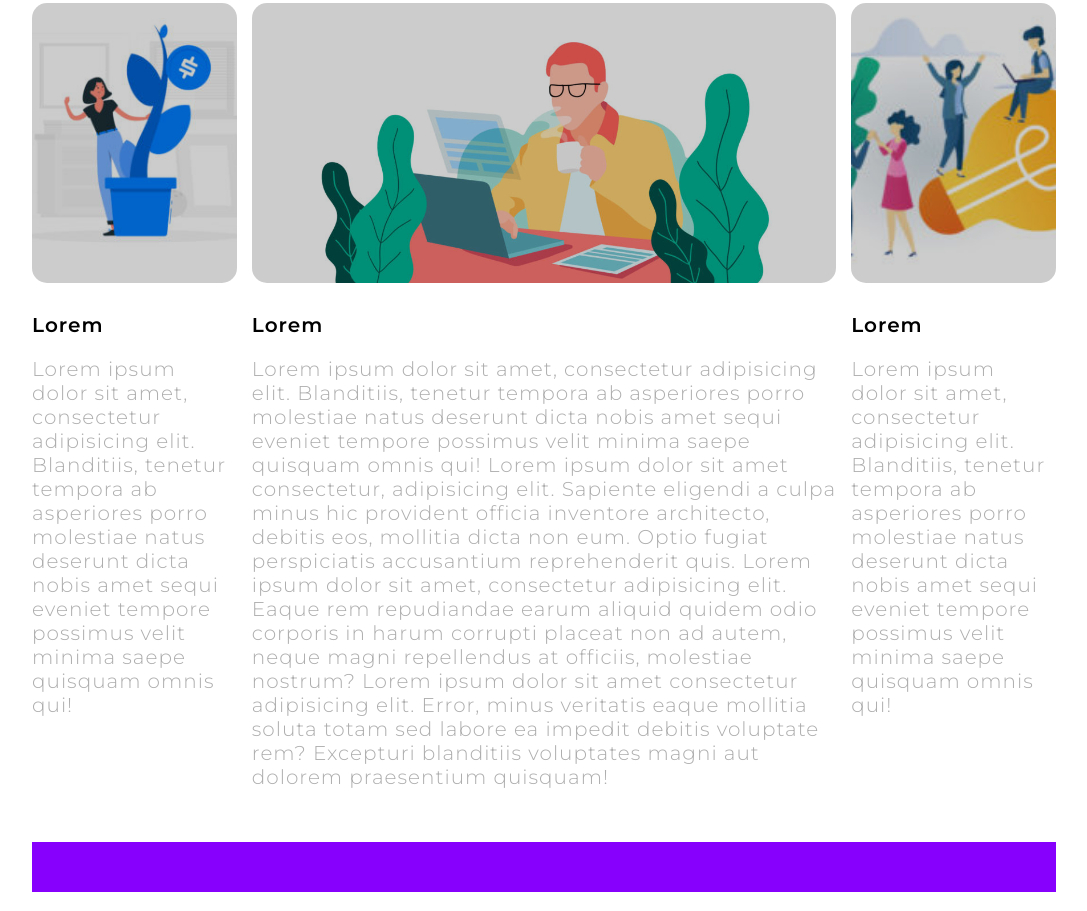
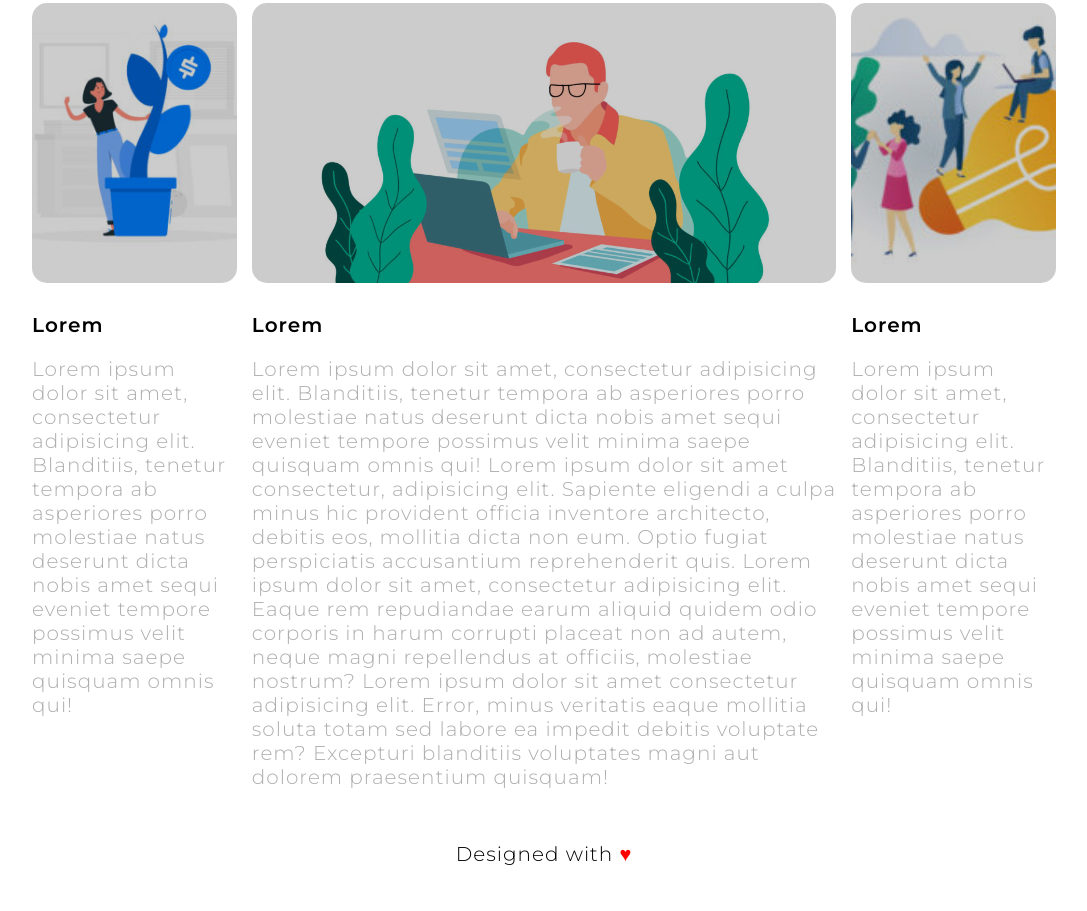
Before and after one commit to NiccoCorsini/htmlcss-wp, a plain HTML site: page index.html in a window 1280 px wide. Shown: the part 1073-1984 px from the top of the page, without its empty margins (96-1183 px from the left). Drawn offline with Linux system fonts and the light colour scheme.

Commit message:
footer done

```diff
--- a/css/style.css
+++ b/css/style.css
@@ -157,6 +157,14 @@ main .interactions section.int:last-child .img{
 /* FOOTER */
 footer{
     width: 100%;
-    height: 50px;
-    background-color: #8700fe;
 }
+
+footer .footer-text{
+    margin-bottom: 30px;
+    text-align: center;
+    color: black;
+}
+
+footer .footer-text .love{
+    color: red;
+}
--- a/index.html
+++ b/index.html
@@ -90,7 +90,11 @@
          </main>
 
         <!-- FOOTER -->
-        <footer></footer>
+        <footer>
+            <div class="footer-text">
+                Designed with <span class="love">&hearts;</span>
+            </div>
+        </footer>
     </section>
 </body>
 </html>
```
